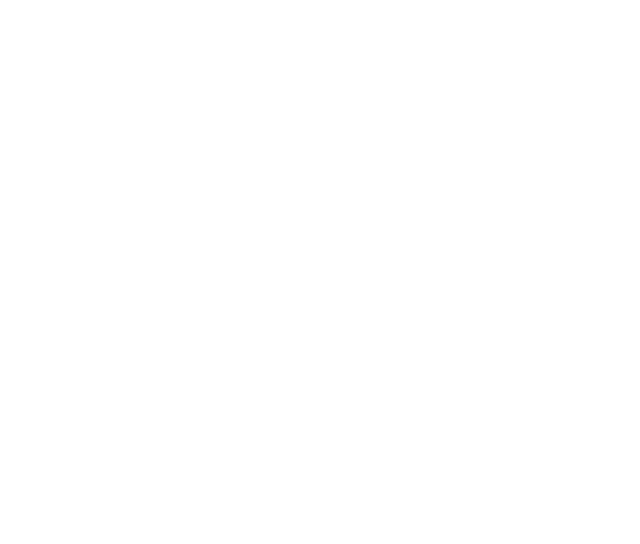
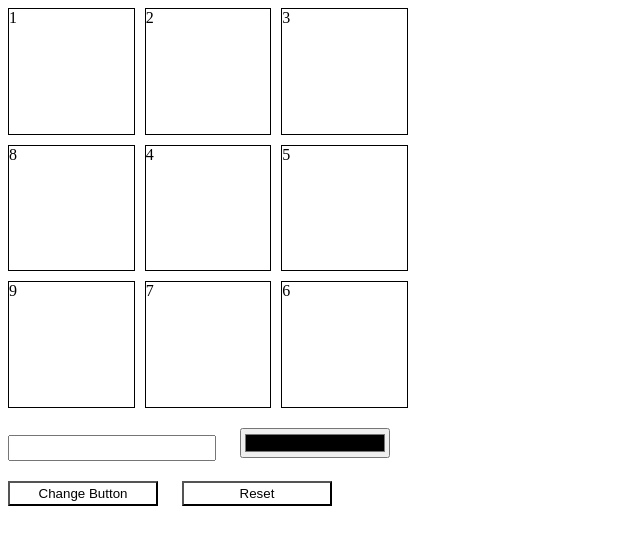
Before and after one commit to acciojob/Replit-Asian-Paints-sourabh-bansotiya, a website: page main.html in a window 1280 px wide. Shown: the whole page, without its empty margins (0-640 px from the left). Drawn offline with Linux system fonts and the light colour scheme.

Commit message:
created a submission

```diff
--- a/main.html
+++ b/main.html
@@ -8,6 +8,25 @@
 
 <body>
 	<!-- the entire body must be written by student -->
+	<div id="grid-container">
+        <div class="gr1 grid-item"id="1">1</div>
+        <div class="gr2 grid-item" id="2" >2</div>
+        <div class="gr3 grid-item" id="3" >3</div>
+        <div class="gr4 grid-item" id="4" >4</div>
+        <div class="gr5 grid-item" id="5" >5</div>
+        <div class="gr6 grid-item" id="6" >6</div>
+        <div class="gr7 grid-item" id="7" >7</div>
+        <div class="gr8 grid-item" id="8" >8</div>
+		<div class="gr9 grid-item" id="9" >9</div>
+    </div>
+	<form id="input">
+		<input id="block_id" type="text">
+		<input id="color_id" type="color"><br>
+		<button id="change_button">Change Button</button>
+		<button id="reset">Reset</button>
+	</form>
+
+
     <script type="text/javascript" src="./script.js">
 </script>
 
--- a/script.js
+++ b/script.js
@@ -1 +1,25 @@
 //your JS code here. If required.
+let changeColor = document.getElementById('change_button');
+
+changeColor.addEventListener('click', ()=>{
+	const blockId = document.getElementById('block_id').value;
+	const colorId = document.getElementById('color_id').value;
+
+	for (let i = 1; i <= 9; i++) {
+		const gridItem = document.getElementById(i.toString());
+
+		if (gridItem && gridItem.id == blockId) {
+			gridItem.style.backgroundColor = colorId;
+		}else{
+			gridItem.style.backgroundColor = 'transparent'
+		}
+	}
+});
+
+let resetColor = document.getElementById('reset');
+resetColor.addEventListener('click', () => {
+	for (let i = 1; i <= 9; i++) {
+		const gridItems = document.getElementById(i.toString());
+		gridItems.style.backgroundColor = 'transparent';
+	}
+});
--- a/styles.css
+++ b/styles.css
@@ -1 +1,80 @@
 /*  your css code here. If applicable */
+
+#grid-container{
+    width: 400px;
+    height: 400px;
+    display: grid;
+    gap: 10px;
+    /*grid-template-columns: 40px repeat(3,100px) 160px;
+    grid-template-rows: repeat(5, 100px);
+    margin-bottom: 200px;*/
+    grid-template-areas:
+    "s a b"
+    "l c d"
+    "m e f"
+}
+.gr1{
+	grid-area: s;
+	border: 1px solid;
+}
+
+.gr2{
+	border: 1px solid;
+    grid-area: a;
+}
+
+.gr3{
+	border: 1px solid;
+    grid-area: b;
+}
+
+.gr4{
+	border: 1px solid;
+    grid-area: c;
+}
+.gr5{
+	border: 1px solid;
+    grid-area: d;
+}
+.gr6{
+	border: 1px solid;
+    grid-area: f;
+}
+
+.gr7{
+	border: 1px solid;
+    grid-area: e;
+}
+
+.gr8{
+	border: 1px solid;
+}
+.gr9{
+	border: 1px solid;
+}
+
+#input{
+	margin-top: 20px;
+}
+#block_id{
+	width: 200px;
+	height: 20px;
+	margin-right: 20px;
+}
+#color_id{
+	width: 150px;
+	height: 30px;
+}
+
+#reset{
+	margin-top: 20px;
+	width: 150px;
+	height: 25px;
+	background-color: white;
+}
+#change_button{
+	width: 150px;
+	height: 25px;
+	background-color: white;
+	margin-right: 20px;
+}
```
